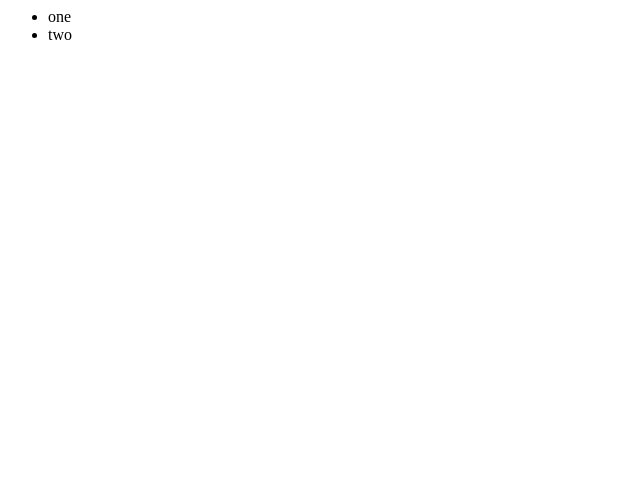
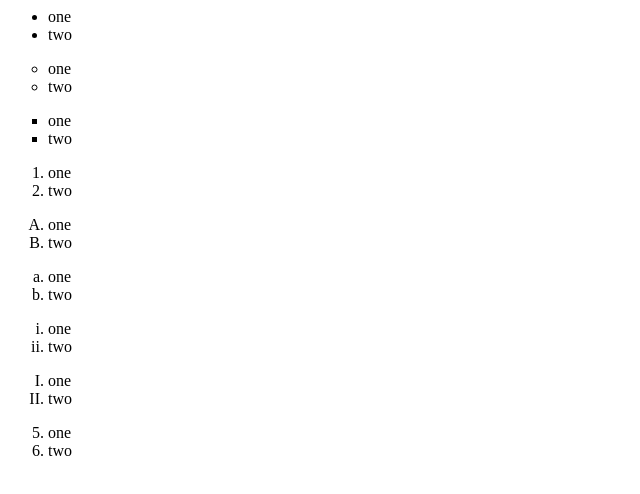
Before and after one commit to Priyansh-15/Django, a plain HTML site: page 16. HTML,CSS,JS/3/lists.html in a window 1280 px wide. Shown: the whole page, without its empty margins (0-640 px from the left). Drawn offline with Linux system fonts and the light colour scheme.

Commit message:
2.2 - lists

```diff
--- a/16. HTML,CSS,JS/3/lists.html
+++ b/16. HTML,CSS,JS/3/lists.html
@@ -7,5 +7,37 @@
             <li>one</li>
             <li>two</li>
         </ul>
+        <ul type="circle">
+            <li>one</li>
+            <li>two</li>
+        </ul>
+        <ul type="square">
+            <li>one</li>
+            <li>two</li>
+        </ul>
+        <ol>
+            <li>one</li>
+            <li>two</li>
+        </ol>
+        <ol type="A">
+            <li>one</li>
+            <li>two</li>
+        </ol>
+        <ol type="a">
+            <li>one</li>
+            <li>two</li>
+        </ol>
+        <ol type="i">
+            <li>one</li>
+            <li>two</li>
+        </ol>
+        <ol type="I">
+            <li>one</li>
+            <li>two</li>
+        </ol>
+        <ol start="5">
+            <li>one</li>
+            <li>two</li>
+        </ol>
     </body>
 </html>
```
